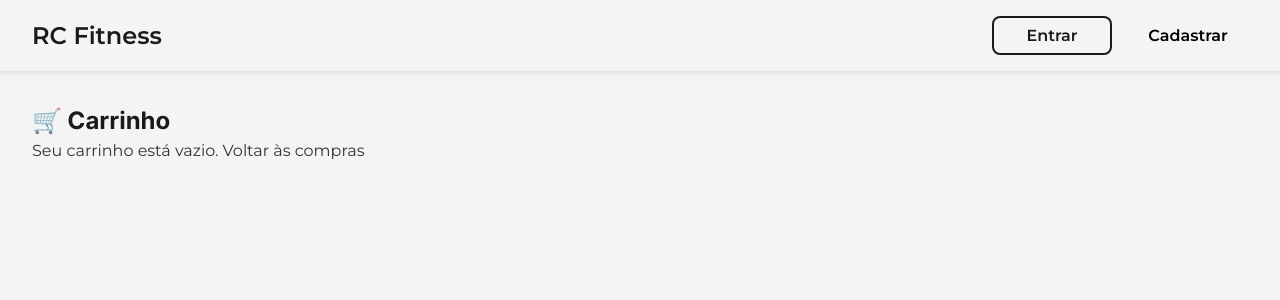
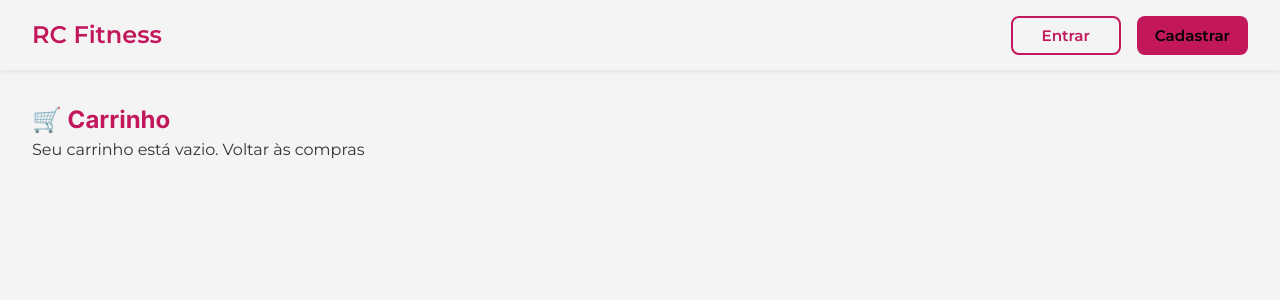
Before and after one commit to FelipeDeMayo/RC, a React (Vite) app in the folder frontend/: page /cart in a window 1280 px wide. Shown: the top 300 px of the page. Built offline with nearby package versions, Linux system fonts and the light colour scheme.

Commit message:
Alteração na UI/UX

```diff
--- a/frontend/src/components/Navbar.tsx
+++ b/frontend/src/components/Navbar.tsx
@@ -1,9 +1,9 @@
 import React, { useState } from 'react';
 import { useNavigate, Link } from 'react-router-dom';
-import { FaShoppingCart, FaBars, FaTimes, FaUserCog } from 'react-icons/fa'; // Importa um novo ícone para o Admin
+import { FaShoppingCart, FaBars, FaTimes, FaUserCog } from 'react-icons/fa';
 
 import { useAuth } from '../contexts/useAuth';
-import { useCart } from '../contexts/useCart';
+import { useCart } from '../hooks/useCart';
 import type { ProductWithQuantity } from '../contexts/CartContextType';
 
 import {
@@ -13,10 +13,11 @@ import {
   LogoLink,
   HamburgerButton,
   CartButtonWrapper,
-  CartBadge
+  CartBadge,
+  UserActions,
+  AuthActions
 } from '../styles/HeaderStyles';
 
-// A interface agora fica mais simples, não precisamos mais do onCartToggle
 interface NavbarProps {}
 
 const Navbar: React.FC<NavbarProps> = () => {
@@ -39,39 +40,33 @@ const Navbar: React.FC<NavbarProps> = () => {
       <NavLinks className={isMobileMenuOpen ? 'active' : ''}>
 
         {isAuthenticated ? (
-          <>
+          // AGORA TODOS OS ITENS DO USUÁRIO ESTÃO DENTRO DE UserActions
+          <UserActions>
             <span className="user-greeting">Olá, {user?.name}</span>
-            <NavButton $variant="primary" onClick={() => { logoutUser(); navigate('/login'); }}>
+            <NavButton $variant="secondary" onClick={() => { logoutUser(); navigate('/login'); }}>
               Sair
             </NavButton>
-          </>
+
+            {user?.role === 'ADMIN' ? (
+              <NavButton as={Link} to="/crud/products" title="Painel do Admin">
+                <FaUserCog size={22} />
+              </NavButton>
+            ) : (
+              <CartButtonWrapper as={Link} to="/cart" title="Ver Carrinho">
+                <FaShoppingCart size={22} />
+                {totalItemsInCart > 0 && <CartBadge>{totalItemsInCart}</CartBadge>}
+              </CartButtonWrapper>
+            )}
+          </UserActions>
         ) : (
-          <>
+          <AuthActions>
             <NavButton $variant="secondary" onClick={() => navigate('/login')}>
               Entrar
             </NavButton>
             <NavButton $variant="primary" onClick={() => navigate('/register')}>
               Cadastrar
             </NavButton>
-          </>
-        )}
-
-
-        {isAuthenticated && ( // Só mostra um ícone de ação se o usuário estiver logado
-          <>
-            {user?.role === 'ADMIN' ? (
-              // Se for ADMIN, o link leva para o painel de produtos
-              <NavButton as={Link} to="/crud/products" title="Painel do Admin">
-                <FaUserCog size={22} />
-              </NavButton>
-            ) : (
-              // Se for CLIENT, o link leva para a página do carrinho
-              <CartButtonWrapper as={Link} to="/cart" title="Ver Carrinho">
-                <FaShoppingCart size={22} />
-                {totalItemsInCart > 0 && <CartBadge>{totalItemsInCart}</CartBadge>}
-              </CartButtonWrapper>
-            )}
-          </>
+          </AuthActions>
         )}
 
       </NavLinks>
--- a/frontend/src/contexts/useCart.ts
+++ b/frontend/src/hooks/useCart.ts
@@ -1,5 +1,5 @@
 import { useContext } from 'react';
-import { CartContext, type CartContextType } from './CartContextType';
+import { CartContext, type CartContextType } from '../contexts/CartContextType';
 
 export const useCart = (): CartContextType => {
   const context = useContext(CartContext);
--- a/frontend/src/pages/CartPage.tsx
+++ b/frontend/src/pages/CartPage.tsx
@@ -1,4 +1,4 @@
-import { useCart } from '../contexts/useCart';
+import { useCart } from '../hooks/useCart';
 import { Link } from 'react-router-dom';
 import type { ProductWithQuantity } from '../contexts/CartContextType';
 
--- a/frontend/src/pages/HomePage.tsx
+++ b/frontend/src/pages/HomePage.tsx
@@ -3,7 +3,7 @@ import styled from 'styled-components'
 import { useAuth } from '../contexts/useAuth'
 import ProductCard from '../components/ProductCard'
 import CartModal from '../components/CartModal'
-import { useCart } from '../contexts/useCart'
+import { useCart } from '../hooks/useCart'
 
 interface Product {
   id: number
--- a/frontend/src/pages/ProductPage.tsx
+++ b/frontend/src/pages/ProductPage.tsx
@@ -1,7 +1,7 @@
 import { useParams } from 'react-router-dom'
 import { useEffect, useState } from 'react'
 import { getProductById } from '../services/productService'
-import { useCart } from '../contexts/useCart'
+import { useCart } from '../hooks/useCart'
 import {
   ProductContainer,
   ProductImage,
--- a/frontend/src/styles/HeaderStyles.tsx
+++ b/frontend/src/styles/HeaderStyles.tsx
@@ -5,45 +5,59 @@ interface NavButtonProps {
   $variant?: 'primary' | 'secondary' | 'ghost';
 }
 
+
+export const UserActions = styled.div`
+  display: flex;
+  align-items: center;
+  gap: 1rem;
+`;
+
+export const AuthActions = styled.div`
+  display: flex;
+  align-items: center;
+  gap: 1rem;
+`;
+
+
 export const NavButton = styled.button<NavButtonProps>`
   border: 2px solid transparent;
-  min-width: 120px;
+  min-width: 110px;
   text-align: center;
-  font-weight: bold;
+  font-weight: 600;
   cursor: pointer;
   padding: 8px 16px;
-  transition: all 0.3s ease;
+  transition: all 0.2s ease-in-out;
   white-space: nowrap;
   border-radius: 8px;
-  font-size: 1rem;
+  font-size: 0.95rem;
   display: inline-flex;
   align-items: center;
   justify-content: center;
 
-  &:focus,
-  &:active {
+  &:focus {
     outline: none;
-    box-shadow: none;
+    box-shadow: 0 0 0 3px rgba(194, 24, 91, 0.3);
   }
 
   ${({ $variant, theme }) => {
     switch ($variant) {
       case 'primary':
         return css`
-          background-color: ${theme.primaryHover};
+          background-color: ${theme.colors.primary};
           color: ${theme.colors.surface};
           &:hover {
-            background-color: ${theme.primaryHover};
+            background-color: ${theme.colors.primaryHover};
           }
         `;
       case 'secondary':
         return css`
           background-color: transparent;
           color: ${theme.colors.primary};
-          border-color: ${theme.colors.primary};
+          border: 2px solid ${theme.colors.primary};
+
           &:hover {
-            background-color: ${theme.colors.primaryHover};
-            color: ${theme.colors.surface};
+            background-color: ${theme.colors.primary};
+            color: ${theme.colors.white};
           }
         `;
       case 'ghost':
@@ -65,10 +79,11 @@ export const TopBar = styled.header`
   align-items: center;
   padding: 1rem 2rem;
   background-color: ${({ theme }) => theme.colors.surface};
-  box-shadow: 0 2px 4px rgba(0, 0, 0, 0.1);
+  box-shadow: 0 2px 4px rgba(0, 0, 0, 0.08);
   position: sticky;
   top: 0;
   z-index: 1000;
+  height: 70px;
 `;
 
 export const LogoLink = styled(Link)`
@@ -76,18 +91,13 @@ export const LogoLink = styled(Link)`
   font-weight: bold;
   font-size: 1.5rem;
   text-decoration: none;
-  cursor: pointer;
-  transition: color 0.3s ease;
-
-  &:hover {
-    color: ${({ theme }) => theme.colors.primaryHover};
-  }
 `;
 
 export const NavLinks = styled.nav`
   display: flex;
   align-items: center;
-  gap: 1rem;
+  gap: 1.5rem;
+
   .user-greeting {
     color: ${({ theme }) => theme.colors.textSecondary};
     font-weight: 500;
@@ -95,18 +105,25 @@ export const NavLinks = styled.nav`
 
   @media (max-width: 768px) {
     display: none;
+
     &.active {
       display: flex;
       flex-direction: column;
       align-items: center;
       gap: 1.5rem;
-      background: ${({ theme }) => theme.colors.surface};
+      background-color: ${({ theme }) => theme.colors.surface};
       position: absolute;
       top: 70px;
       right: 0;
       width: 100%;
       padding: 2rem;
-      box-shadow: 0 4px 6px rgba(0, 0, 0, 0.1);
+      box-shadow: 0 8px 16px rgba(0, 0, 0, 0.15);
+      border-bottom: 1px solid ${({ theme }) => theme.colors.border};
+      ${UserActions}, ${AuthActions} {
+        flex-direction: row;
+        justify-content: center;
+        width: 100%;
+      }
     }
   }
 `;
@@ -122,18 +139,25 @@ export const HamburgerButton = styled.button`
   }
 `;
 
-export const CartButtonWrapper = styled.div`
+export const CartButtonWrapper = styled(Link)`
   position: relative;
   cursor: pointer;
   display: flex;
   align-items: center;
   color: ${({ theme }) => theme.colors.primary};
+  padding: 0.5rem;
+  border-radius: 50%;
+  transition: background-color 0.2s ease-in-out;
+
+  &:hover {
+    background-color: ${({ theme }) => theme.colors.background};
+  }
 `;
 
 export const CartBadge = styled.span`
   position: absolute;
-  top: -8px;
-  right: -8px;
+  top: -5px;
+  right: -5px;
   background-color: ${({ theme }) => theme.colors.danger};
   color: ${({ theme }) => theme.colors.white};
   border-radius: 50%;
--- a/frontend/src/styles/theme.ts
+++ b/frontend/src/styles/theme.ts
@@ -1,7 +1,8 @@
 export const theme = {
   colors: {
-    primary: '#1A1A1A',        // Preto principal
-    primaryHover: '#D81B60', // Um tom mais claro para o hover
+    primary: '#C2185B',        // Preto principal
+    primaryHover: '#AD1457',
+    secondary: '#f06292',  // Um tom mais claro para o hover
     background: '#f4f4f4',     // Cinza de fundo
     text: '#333333',           // Cor de texto padrão
     white: '#FFFFFF',
```
